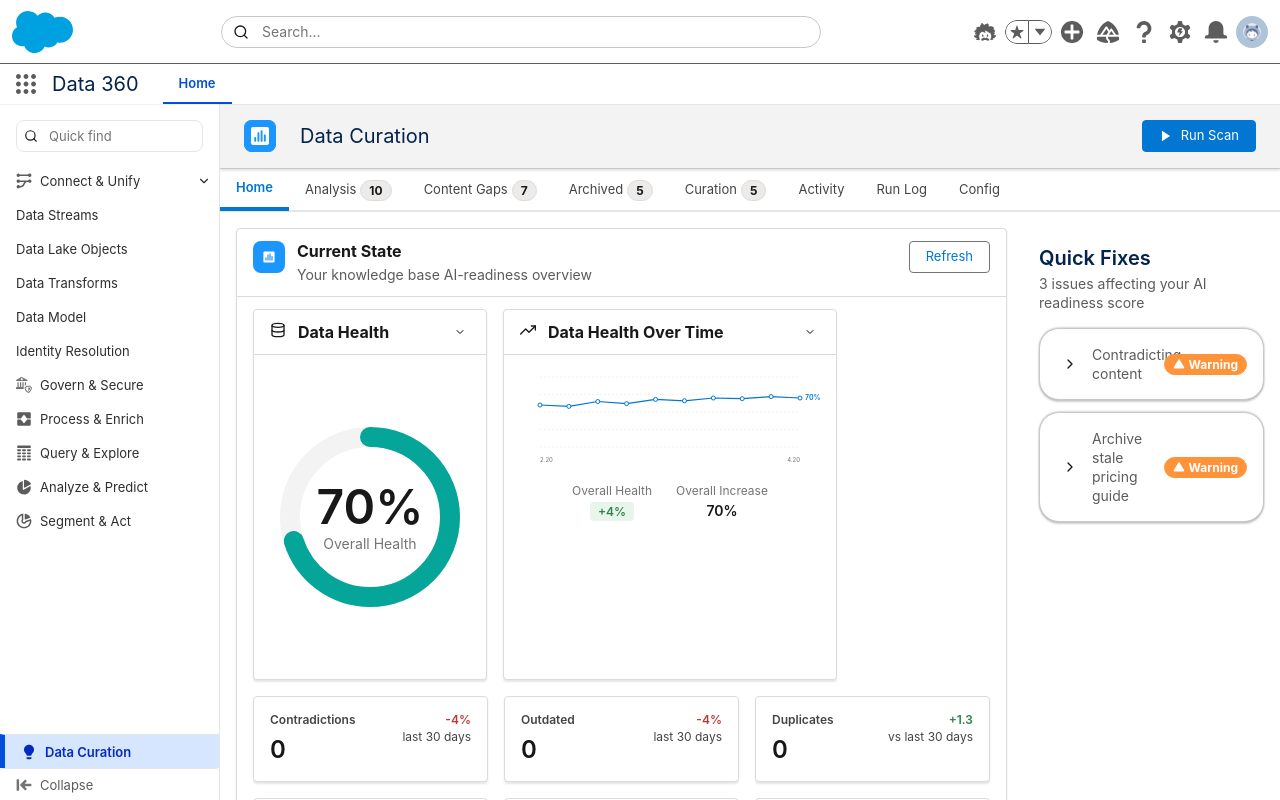
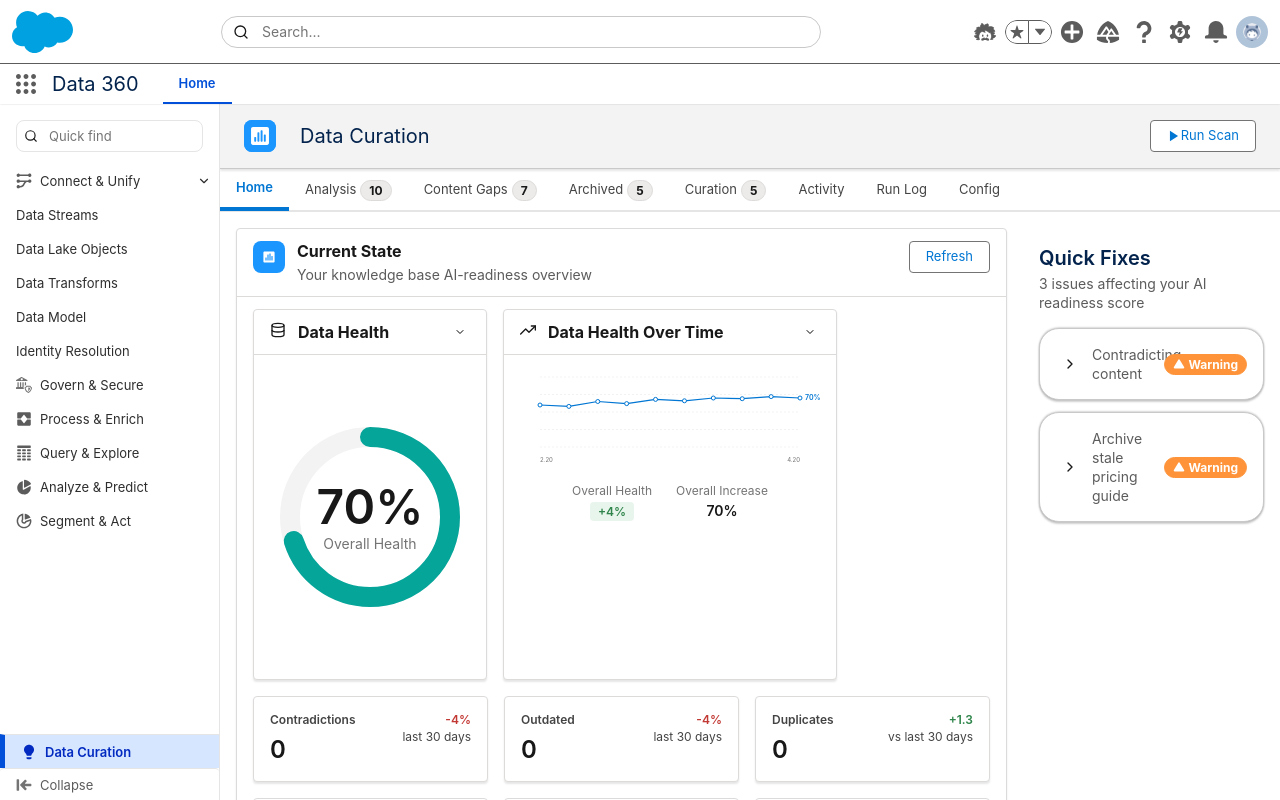
Before and after one commit to NoamVin602/TEST_Agent-ready-data, a Next.js app: page / in a window 1280 px wide. Built offline with nearby package versions, Linux system fonts and the light colour scheme.

Commit message:
Replace Run Scan button with SLDS Cosmos Neutral button: Change from slds-button_brand to slds-button_neutral, update icon color to blue (rgba(2, 80, 217, 1)), add slds-button__icon classes

```diff
--- a/app/components/shared/PageHeader.tsx
+++ b/app/components/shared/PageHeader.tsx
@@ -93,23 +93,22 @@
       >
         <button
           type="button"
-          className="slds-button slds-button_brand"
+          className="slds-button slds-button_neutral"
           onClick={onRunScan}
           disabled={isScanning}
-          style={{
-            gap: '0.5rem'
-          }}
         >
           {isScanning ? (
             <LoaderIcon
               size={14}
-              color="#FFFFFF"
+              color="rgba(2, 80, 217, 1)"
+              className="slds-button__icon slds-button__icon_left"
               style={{ animation: 'spin 1s linear infinite' }}
             />
           ) : (
             <PlayIcon
               size={14}
-              color="#FFFFFF"
+              color="rgba(2, 80, 217, 1)"
+              className="slds-button__icon slds-button__icon_left"
             />
           )}
           <span>{isScanning ? 'Scanning...' : 'Run Scan'}</span>
```
